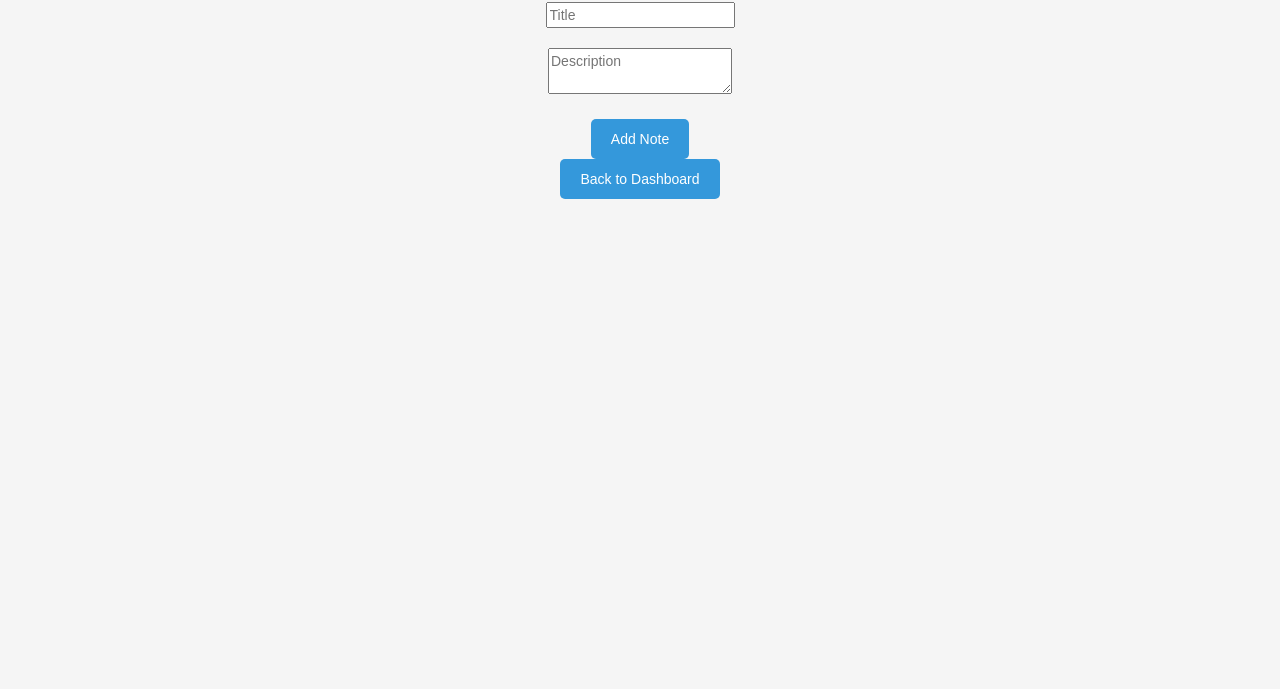
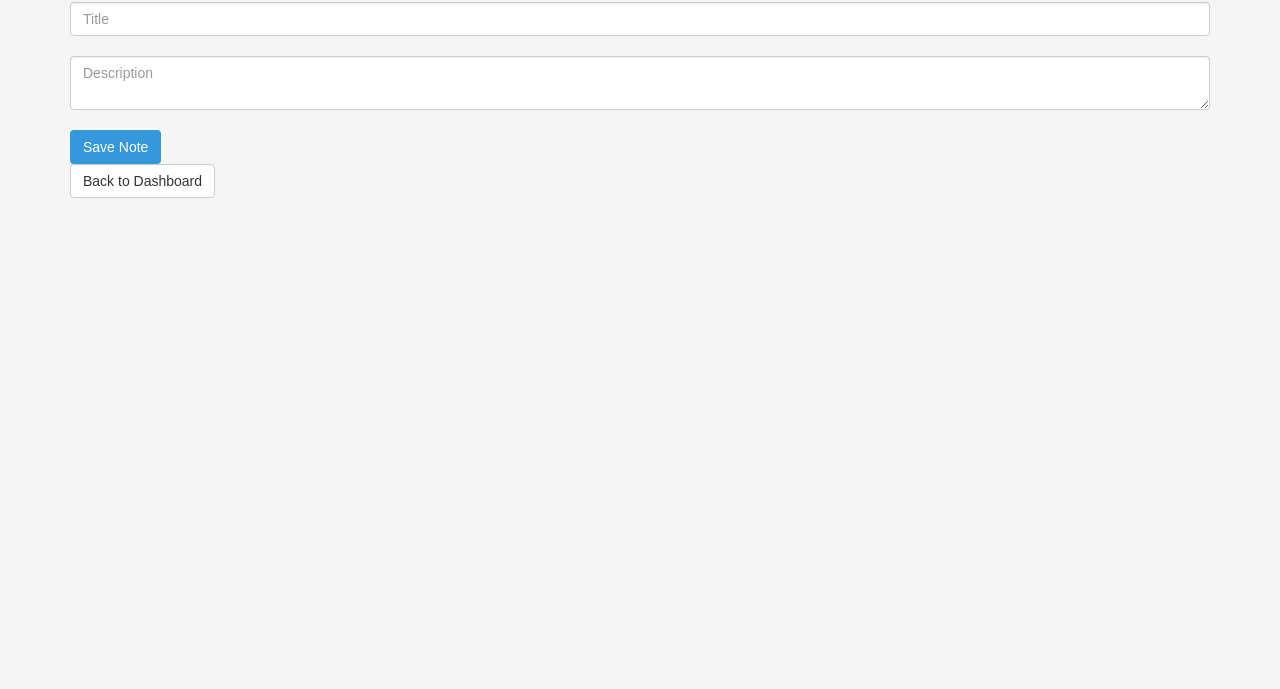
Before and after one commit to Louie-pixel/PINNOTES-V3, a website: page public/newnote.html in a window 1280 px wide. Shown: the part 111-800 px from the top of the page. Drawn offline with nearby package versions, Linux system fonts and the light colour scheme.

Commit message:
Update newnote.html

```diff
--- a/public/newnote.html
+++ b/public/newnote.html
@@ -10,7 +10,6 @@
       font-family: Arial, sans-serif;
       background-color: #f5f5f5;
       color: #333;
-      text-align: center;
     }
     .container {
       margin-top: 50px;
@@ -18,10 +17,6 @@
     .btn-custom {
       background-color: #3498db;
       color: white;
-      padding: 10px 20px;
-      border: none;
-      border-radius: 5px;
-      transition: background-color 0.3s;
     }
     .btn-custom:hover {
       background-color: #2980b9;
@@ -30,34 +25,36 @@
 </head>
 <body>
   <div class="container">
-    <h2>Create New Note</h2>
-    <form id="newNoteForm">
-      <input type="text" id="title" placeholder="Title" required>
-      <br><br>
-      <textarea id="desc" placeholder="Description" required></textarea>
-      <br><br>
-      <button type="submit" class="btn-custom">Add Note</button>
+    <h2>Create a New Note</h2>
+    <form id="noteForm">
+      <input type="text" id="title" placeholder="Title" required class="form-control">
+      <br>
+      <textarea id="desc" placeholder="Description" required class="form-control"></textarea>
+      <br>
+      <button type="submit" class="btn btn-custom">Save Note</button>
     </form>
-    <button class="btn-custom" onclick="window.location.href='/dashboard'">Back to Dashboard</button>
+    <button onclick="window.location.href='/dashboard'" class="btn btn-default">Back to Dashboard</button>
   </div>
 
   <script>
-    document.getElementById('newNoteForm').addEventListener('submit', function(e) {
+    let sessionId = localStorage.getItem('sessionId');
+
+    // Handle note form submission
+    document.getElementById('noteForm').addEventListener('submit', function(e) {
       e.preventDefault();
       const title = document.getElementById('title').value;
       const desc = document.getElementById('desc').value;
-      const sessionId = localStorage.getItem('sessionId');
 
       fetch('/addnote', {
         method: 'POST',
         headers: { 'Content-Type': 'application/json' },
-        body: JSON.stringify({ title, desc, sessionId })
+        body: JSON.stringify({ sessionId, title, desc })
       })
       .then(response => response.json())
       .then(data => {
         alert(data.message);
         if (data.success) {
-          window.location.href = '/dashboard';  // Redirect to dashboard after adding note
+          window.location.href = '/dashboard';  // Redirect to dashboard after saving
         }
       })
       .catch(error => console.error('Error:', error));
```
